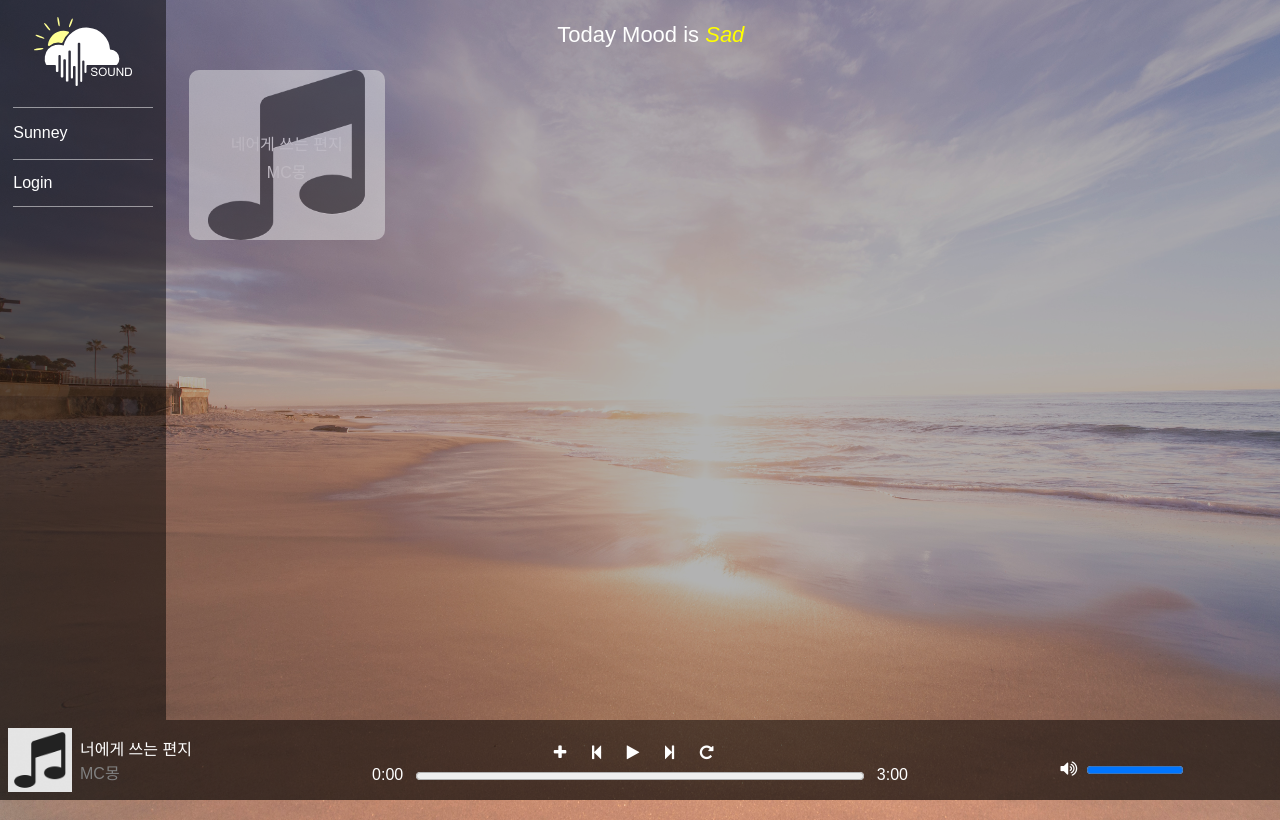
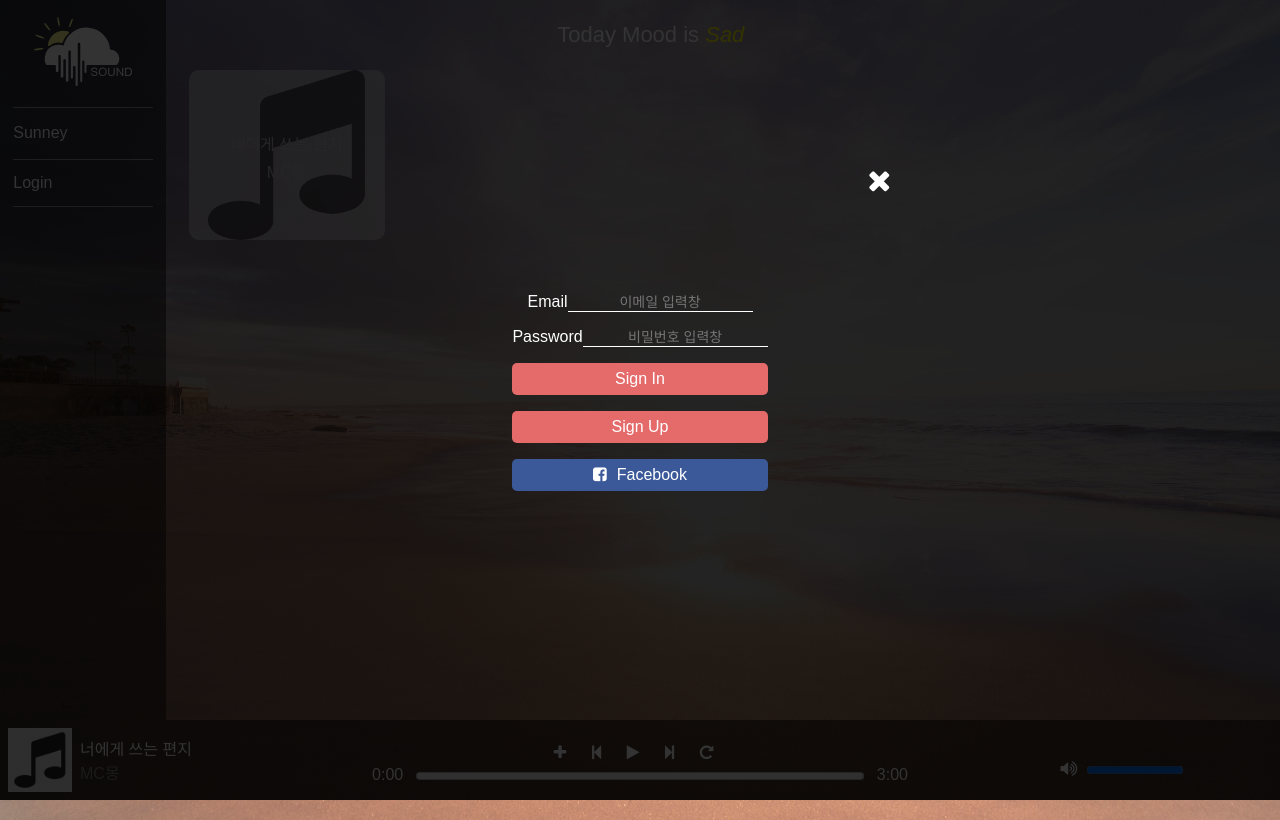
Before and after one commit to dlqjaen/WeatherSound, a Vue app in the folder weather_sound_project/: page / in a window 1280 px wide. Built offline with nearby package versions, Linux system fonts and the light colour scheme; a web font is replaced by a local one.

Commit message:
loginModal.vue 로그인모달창 비밀번호 유효성 기능 추가, 회원가입 부분 수정 필요

```diff
--- a/weather_sound_project/src/components/LoginModal.vue
+++ b/weather_sound_project/src/components/LoginModal.vue
@@ -6,36 +6,94 @@
       ul
         li
           label(for='email') Email
-          input#email.sign-input(type='email', name='id(email)', placeholder='이메일 입력창')
+          input#email.sign-input(type='email', :value="email" @input="inputText" name='id(email)', placeholder='이메일 입력창')
         li.sign-up-list
           label(for='user-name') User Name
           input#user-name.sign-input(type='name', name='username', placeholder='닉네임 입력창')
         li
           label(for='password') Password
-          input#password.sign-input(type='password', name='password', placeholder='비밀번호 입력창')
+          input#password.sign-input(type='password', name='password', @input="inputPassword" :value="password" placeholder='비밀번호 입력창')
         li.sign-up-list
           label(for='password-check') Password Check
-          input#password-check.sign-input(type='password', name='password', placeholder='비밀번호 입력확인창')
+          input#password-check.sign-input(type='password', name='repPassword', @input="inputRepPassword" :value="repPassword" placeholder='비밀번호 입력확인창')
         li
-          input.sign-button(type='submit', aria-label='로그인 버튼', value='Sign In')
+          input.sign-button(type='submit', aria-label='로그인 버튼', value='Sign In' @click="checkPassword")
         li
-          button.sign-button(type='button', aria-label='회원가입 버튼') Sign Up
+          button.sign-button(type='button', aria-label='회원가입 버튼' @click="validatePassword") Sign Up
         li
           button.sign-button.facebook(type='button', aria-label='페이북으로 로그인 버튼')
             i.fa.fa-facebook-square.facebook-logo(aria-hidden='true')
             | Facebook
 </template>
 
+
 <script>
 export default {
-  name: 'LoginModal'
+  name: 'LoginModal',
+  data: function () {
+    return {
+      password: '',
+      email: ''
+    };
+  },
+  methods: {
+    stopAction: function (e) {
+      e.preventDefault();
+    },
+
+    checkPassword: function (e) {
+      // 정규표현식을 활용하여 문자, 숫자, 특수문자 사용해야 함.
+      var passwordCheck = /^.*(?=.*\d)(?=.*[a-zA-Z])(?=.*[!@#$%^&+=]).*$/;
+      if (!passwordCheck.test(this.password)) {
+        alert('비밀번호는 문자, 숫자, 특수 문자를 조합하여 입력해주세요.');
+        this.stopAction(e);
+        return false;
+       // 비밀번호는 8자리에서 16자리 사이로 써야 함.
+      } else if (this.password.length < 8 || this.password.length > 16) {
+        alert('비밀번호는 8자리 이상, 16자리 이하로 입력해주세요');
+        this.stopAction(e);
+        return false;
+      }
+    },
+    // 비밀번호 중복 관련된 함수인데, 위 함수로 재사용 가능하기 때문에 빼도 됨
+    repPassword: function (e) {
+      var passwordCheck = /^.*(?=.*\d)(?=.*[a-zA-Z])(?=.*[!@#$%^&+=]).*$/;
+      if (!passwordCheck.test(this.password)) {
+        alert('비밀번호는 문자, 숫자, 특수 문자의 조합으로 입력해주세요.');
+        this.stopAction(e);
+      } else if (this.password.length < 8 || this.password.length > 16) {
+        alert('비밀번호는 8자리 이상, 16자리 이하로 입력해주세요');
+        this.stopAction(e);
+        return;
+      }
+    },
+    // 회원가입 모달에서 입력한 비밀번호와 비밀번호 확인란이 동일하면 패스하고 아니면 경고창 띄움.
+    validatePassword: function (e) {
+      if (this.repPassword !== this.password) {
+        alert('비밀번호를 확인해주세요');
+        this.stopAction(e);
+      }
+    },
+    // 이메일, 패스워드가 vue에 보여질 수 있게 작성한 메서드, 재사용 가능하므로 합쳐야 함
+    inputText: function (e) {
+      this.email = e.target.value;
+    },
+
+    inputPassword: function (e) {
+      this.password = e.target.value;
+    },
+    inputRepPassword: function (e) {
+      this.repPassword = e.target.value;
+    }
+  }
 };
 </script>
+
 <style lang="scss" scoped>
 .login-modal{
   font-size: 1.6rem;
   text-align: center;
-  display: none;
+  // display: none;
   width: 100%;
   height: 100%;
   position: absolute;
```
Also changed, not shown: weather_sound_project/src/components/sign.vue (line endings or trailing spaces).
